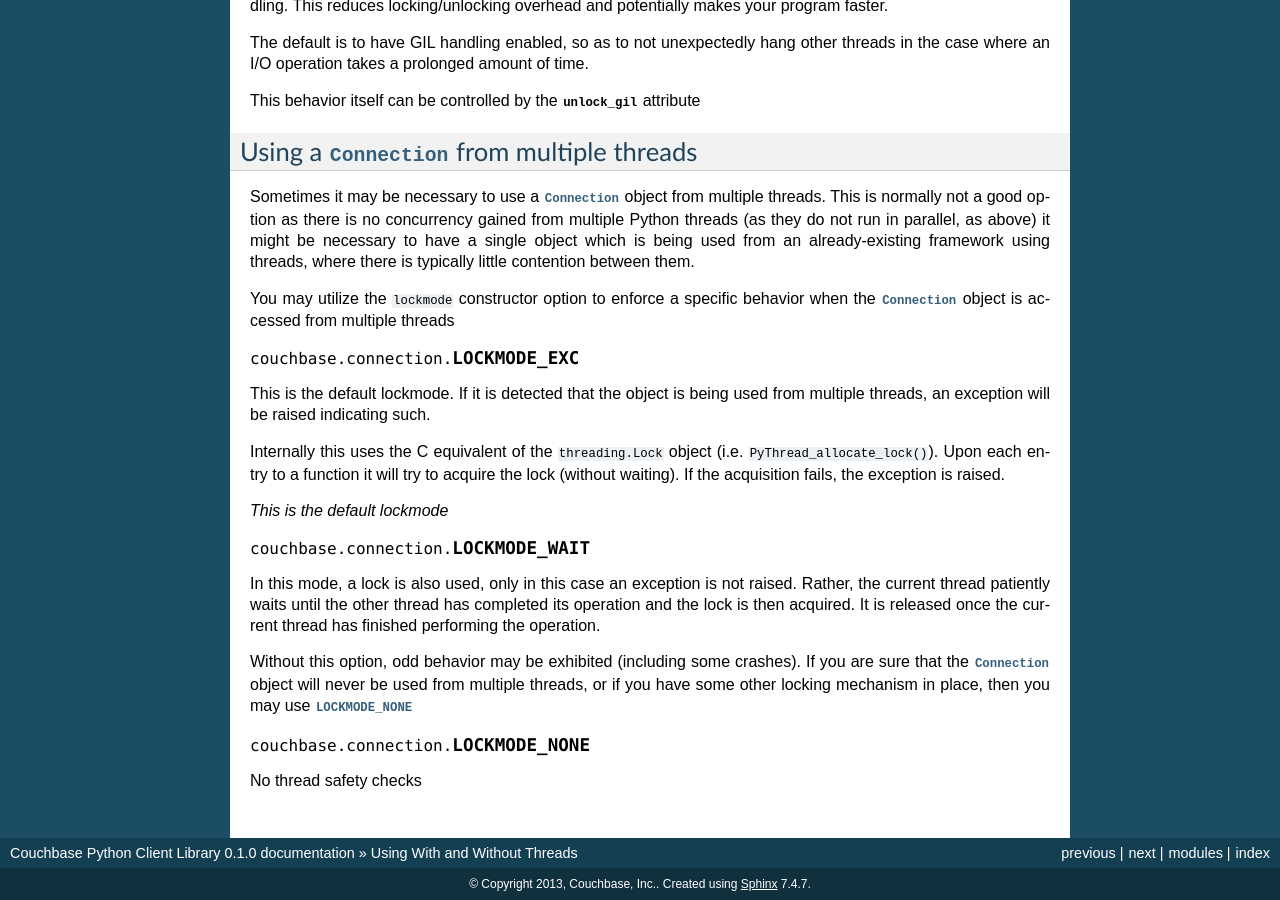
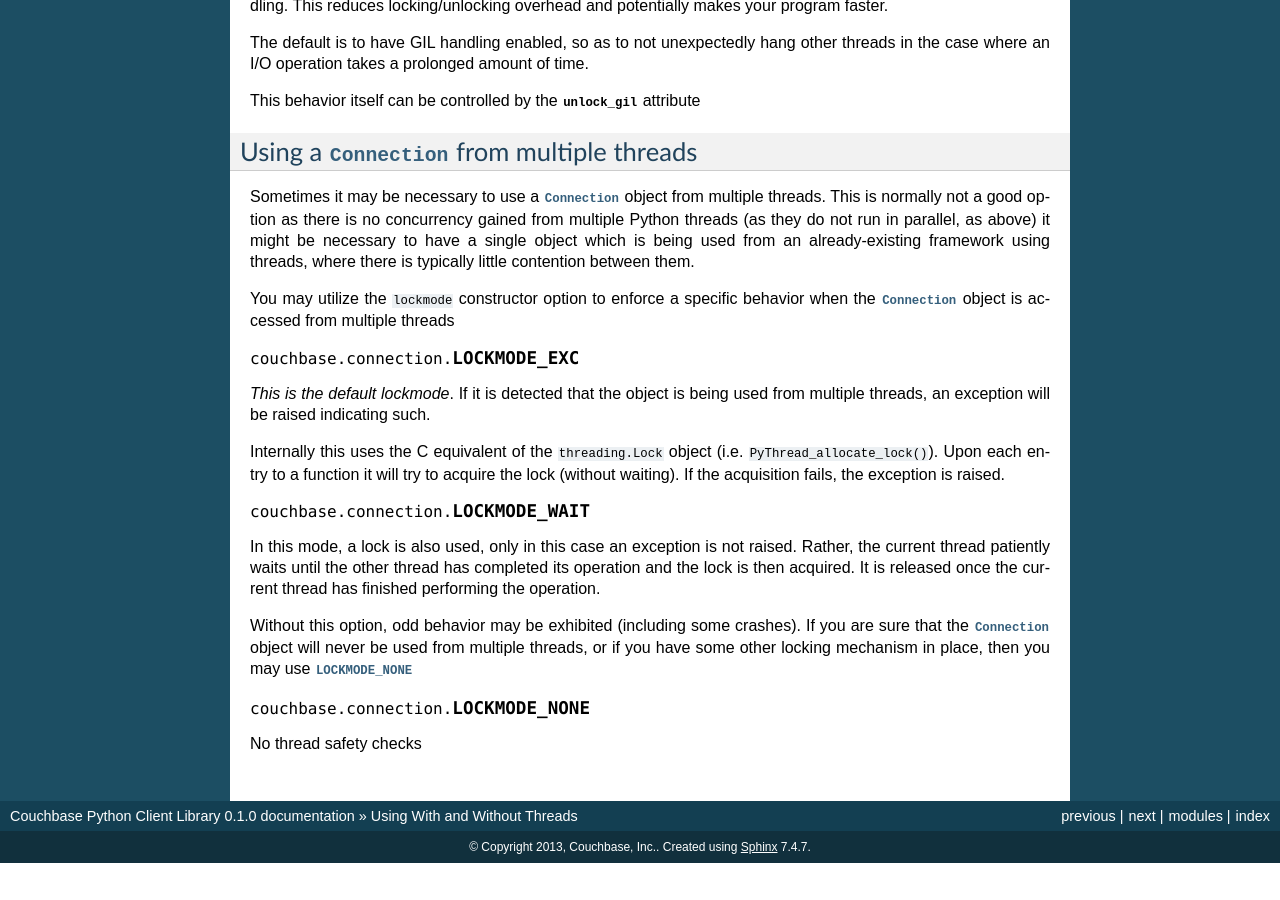
Before and after one commit to couchbase/couchbase-python-client, a Sphinx documentation site: the page built from docs/source/api/threads.rst, in a window 1280 px wide and 900 px high, scrolled down 575 px. Built offline with Sphinx 7.4.7, drawn with Linux system fonts in a browser that asks for light colours; the version number is read from the project's files by our own code; after the commit the page ends 1438 px from its top, so only the background shows below that.

Commit message:
Default lockmode is LOCKMODE_EXC, not LOCKMODE_WAIT
When documentation HTML is generated, there is some ambiguity about to
which section the italicised "This is the default lockmode" applies: the
text appears at the end of the LOCKMODE_EXC second and immediately
before LOCKMODE_WAIT, with no visible separators except an empty line.

The default LOCKMODE_EXC section already begins with exactly the same
statement.  This change removes the trailing redundant and
confusingly-located statement and puts the italics on the original,
unambiguously-located statement.

```diff
--- a/docs/source/api/threads.rst
+++ b/docs/source/api/threads.rst
@@ -64,15 +64,13 @@ threads
 
 .. data:: LOCKMODE_EXC
 
-This is the default lockmode. If it is detected that the object is being used
+*This is the default lockmode*. If it is detected that the object is being used
 from multiple threads, an exception will be raised indicating such.
 
 Internally this uses the C equivalent of the ``threading.Lock`` object (i.e.
 ``PyThread_allocate_lock()``). Upon each entry to a function it will try
 to acquire the lock (without waiting). If the acquisition fails, the
 exception is raised.
-
-*This is the default lockmode*
 
 .. data:: LOCKMODE_WAIT
 
```
